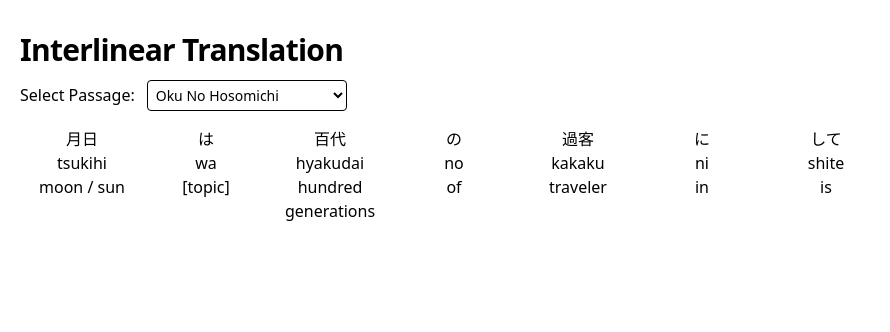
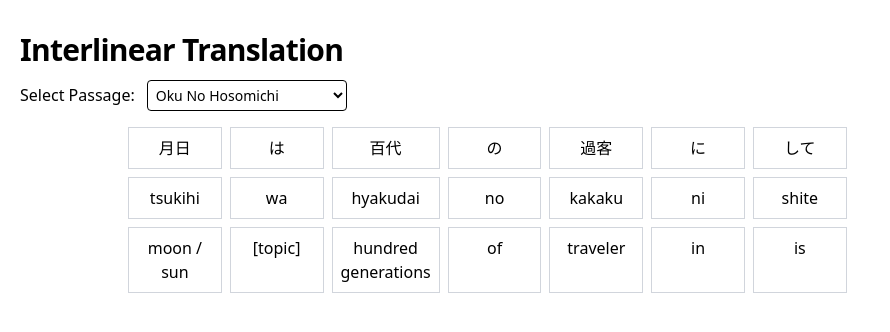
Before and after one commit to firezdog/interlinear-translation, a React app: page / in a window 1280 px wide. Shown: the top 332 px of the page, without its empty margins (0-890 px from the left). Built offline with nearby package versions, Linux system fonts and the light colour scheme.

Commit message:
render as series of cells and apportion across tokens

```diff
--- a/src/App.tsx
+++ b/src/App.tsx
@@ -1,9 +1,9 @@
 import { useEffect, useState } from "react";
 import React from "react";
+import { Gloss, Passage } from "@/types/passage";
+import { FileClient } from "@/clients/file";
+import { TokenGrid } from "@/TokenGrid";
 
-import { Gloss, Passage } from "@/types/passage";
-import { FileClient } from "@/clients/file"
-import TokenBlock from "@/TokenBlock";
 
 const passageOptions = [
     { key: 'oku-no-hosomichi', name: 'Oku No Hosomichi'},
@@ -11,7 +11,9 @@ const passageOptions = [
     { key: 'quran', name: 'The Quran'},
     { key: 'lun-yu', name: 'Analects of Confucius'},
     { key: 'notes-underground', name: 'Notes From Underground'}
-]
+];
+
+
 
 function App() {
     const [selectedKey, setSelectedKey] = useState("oku-no-hosomichi");
@@ -19,6 +21,20 @@ function App() {
     const [error, setError] = useState<string | null>(null);
     const [selectedToken, setSelectedToken] = useState<number>(-1);
     const [selectedGlosses, setSelectedGlosses] = useState<Gloss[]>([]);
+    const [colsPerRow, setColsPerRow] = useState(2);
+
+    useEffect(() => {
+        function updateCols() {
+            const width = window.innerWidth;
+            if (width >= 1024) setColsPerRow(10);
+            else if (width >= 768) setColsPerRow(6);
+            else if (width >= 640) setColsPerRow(4);
+            else setColsPerRow(2);
+        }
+        updateCols();
+        window.addEventListener("resize", updateCols);
+        return () => window.removeEventListener("resize", updateCols);
+    }, []);
 
     useEffect(() => {
         (async function () {
@@ -31,19 +47,38 @@ function App() {
                 setError(err instanceof Error ? err.message : String(error));
             }
         })();
-    }, [selectedKey])
+    }, [selectedKey]);
 
     useEffect(() => {
         if (selectedToken === -1 || !passage) {
             setSelectedGlosses([]);
             return;
         }
-
-        const updatedGlosses = passage!.glosses.filter((gloss) => gloss.start <= selectedToken && selectedToken <= gloss.end);
+        const updatedGlosses = passage.glosses.filter(
+            (gloss) => gloss.start <= selectedToken && selectedToken <= gloss.end
+        );
         setSelectedGlosses(updatedGlosses);
-    }, [selectedToken])
+    }, [selectedToken, passage]);
 
     if (error) return <pre style={{ color: "red" }}>{error}</pre>;
+
+    const tokens = passage?.tokens ?? [];
+    const tokenRows = Math.ceil(tokens.length / colsPerRow);
+
+    const tokenDivs = tokens.flatMap((token, i) => {
+        const col = i % colsPerRow;
+        const row = Math.floor(i / colsPerRow);
+        return (
+            <TokenGrid
+                key={token.offset}
+                token={token}
+                col={col}
+                row={row}
+                isSelected={selectedToken === token.offset}
+                onClick={() => setSelectedToken(selectedToken === token.offset ? -1 : token.offset)}
+            />
+        );
+    });
 
     return (
         <div className="px-5 py-5">
@@ -60,20 +95,21 @@ function App() {
                     ))}
                 </select>
             </label>
-            <div className="py-3 grid grid-cols-2 sm:grid-cols-4 md:grid-cols-6 lg:grid-cols-8 xl:grid-cols-10" dir="auto">
-                {passage && passage.tokens.map(
-                    (token) =>
-                    <TokenBlock
-                        key={`${token.content}-${token.offset}`}
-                        token={token}
-                        setSelectedToken={setSelectedToken}
-                        selected={selectedToken === token.offset}
-                    />
-                )}
+            <div
+                className="grid gap-2 w-full max-w-5xl mx-auto my-4"
+                style={{
+                    gridTemplateRows: `repeat(${tokenRows * 3}, auto)`,
+                    gridTemplateColumns: `repeat(${colsPerRow}, 1fr)`
+                }}
+                dir="auto"
+            >
+                {tokenDivs}
             </div>
-            <div>{selectedGlosses.map((gloss, i) => (
-                <div key={i}>{gloss.content}</div>
-            ))}</div>
+            <div>
+                {selectedGlosses.map((gloss, i) => (
+                    <div key={i}>{gloss.content}</div>
+                ))}
+            </div>
         </div>
     );
 }
--- a/src/TokenBlock.tsx
+++ /dev/null
@@ -1,26 +0,0 @@
-import React from "react";
-import { Token } from "@/types/passage";
-
-export default function TokenBlock(
-    {
-        token,
-        setSelectedToken,
-        selected,
-    }: { token: Token, setSelectedToken: (offset: number) => void, selected: boolean }) {
-    return (
-        <div
-            className={`py-1 px-1 text-center ${selected ? "bg-yellow-200 hover:bg-orange-200": "hover:bg-sky-100"}`}
-            onClick={() => {
-                if (selected) {
-                    setSelectedToken(-1);
-                    return;
-                }
-                setSelectedToken(token.offset);
-            }}
-        >
-            <div>{token.content}</div>
-            <div>{token.transliteration}</div>
-            <div>{token.translation}</div>
-        </div>
-    )
-}
--- /dev/null
+++ b/src/TokenGrid.tsx
@@ -0,0 +1,49 @@
+import React from "react";
+import { Token } from "./types/passage";
+
+function TokenGrid({
+    token,
+    col,
+    row,
+    isSelected: selected,
+    onClick,
+}: {
+    token: Token;
+    col: number;
+    row: number;
+    isSelected: boolean;
+    onClick: () => void;
+}) {
+    const base = "border border-gray-300 p-2 text-center cursor-pointer";
+    const selectedClass = selected ? "bg-yellow-200 hover:bg-orange-200" : "hover:bg-sky-100";
+    const rowBg = row % 2 ? "bg-gray-100" : "bg-white";
+    const className = `${base} ${selectedClass} ${rowBg}`
+    return (
+        <>
+            <div
+                className={className}
+                style={{ gridRow: 1 + row * 3, gridColumn: col + 1}}
+                onClick={onClick}
+            >
+                {token.content}
+            </div>
+            <div
+                className={className}
+                style={{ gridRow: 2 + row * 3, gridColumn: col + 1}}
+                onClick={onClick}
+            >
+                {token.transliteration}
+            </div>
+            <div
+                className={className}
+                style={{ gridRow: 3 + row * 3, gridColumn: col + 1}}
+                onClick={onClick}
+            >
+                {token.translation}
+            </div>
+        </>
+    );
+}
+
+
+export { TokenGrid }
```
Also changed, not shown: src/App2.tsx (added).
